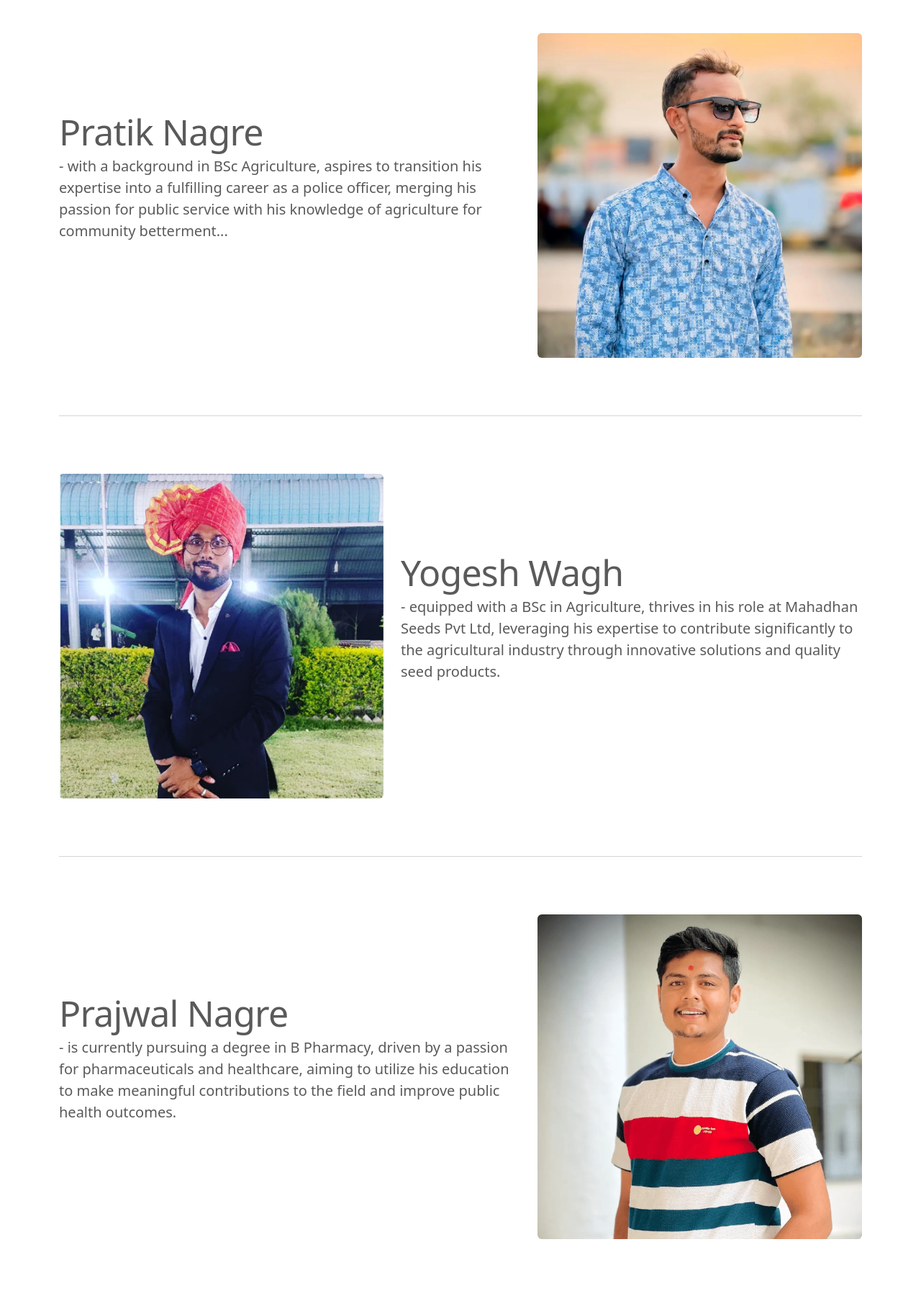
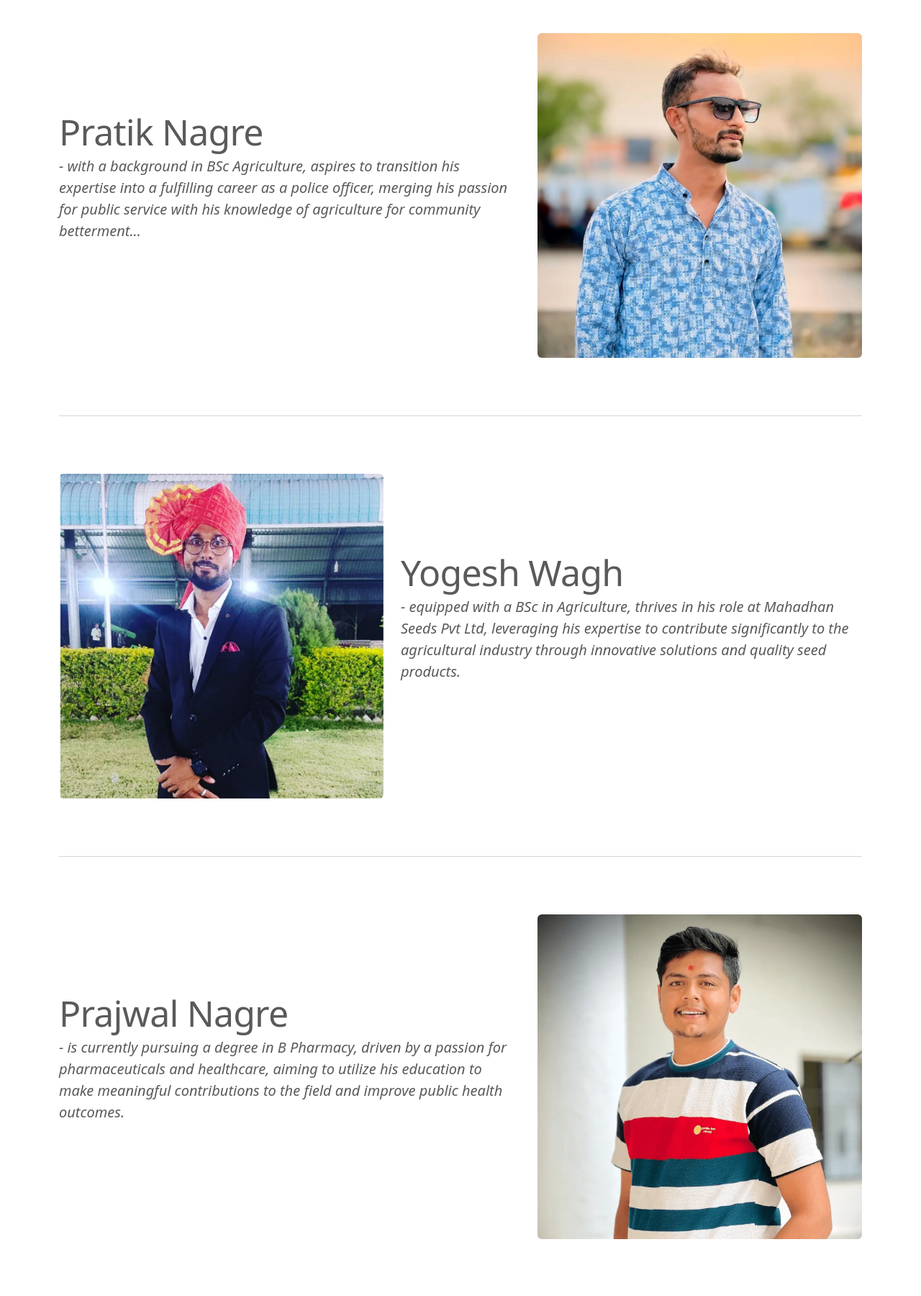
Before and after one commit to sujitsanap143/frds-web-tp, a Flask app: page / in a window 1280 px wide. Shown: the part 887-2687 px from the top of the page at 72% size. Run offline with Flask 3, Linux system fonts and the light colour scheme; some libraries are stand-ins or nearby versions.

Commit message:
adding em tag

```diff
--- a/templates/index.html
+++ b/templates/index.html
@@ -61,7 +61,7 @@
             <div class="carousel-inner">
                 <div class="carousel-item active">
 
-                  <img src='static/img1.jpeg' class="bd-placeholder-img" alt="...">
+                  <img src='static/img1.jpeg' class="bd-placeholder-img" alt="img1">
 
                     <div class="container">
                         <div class="carousel-caption text-start">
@@ -116,7 +116,7 @@
             <div class="row featurette">
                 <div class="col-md-7">
                     <h2 class="featurette-heading"><b>Pratik Nagre</b></h2>
-                    <p class="lead">- with a background in BSc Agriculture, aspires to transition his expertise into a fulfilling career as a police officer, merging his passion for public service with his knowledge of agriculture for community betterment...</p>
+                    <p class="lead"><em>- with a background in BSc Agriculture, aspires to transition his expertise into a fulfilling career as a police officer, merging his passion for public service with his knowledge of agriculture for community betterment...</em></p>
                 </div>
                 <div class="col-md-5">
 
@@ -133,7 +133,7 @@
             <div class="row featurette">
                 <div class="col-md-7 order-md-2">
                     <h2 class="featurette-heading"><b>Yogesh Wagh</b></h2>
-                    <p class="lead">- equipped with a BSc in Agriculture, thrives in his role at Mahadhan Seeds Pvt Ltd, leveraging his expertise to contribute significantly to the agricultural industry through innovative solutions and quality seed products.</p>
+                    <p class="lead"><em>- equipped with a BSc in Agriculture, thrives in his role at Mahadhan Seeds Pvt Ltd, leveraging his expertise to contribute significantly to the agricultural industry through innovative solutions and quality seed products.</em></p>
                 </div>
                 <div class="col-md-5 order-md-1">
                   <img src='static/yogesh.png' class="bd-placeholder-img bd-placeholder-img-lg featurette-image img-fluid mx-auto rounded mx-auto d-block" alt="...">
@@ -148,7 +148,7 @@
             <div class="row featurette">
                 <div class="col-md-7">
                     <h2 class="featurette-heading"><b>Prajwal Nagre</b></h2>
-                    <p class="lead">- is currently pursuing a degree in B Pharmacy, driven by a passion for pharmaceuticals and healthcare, aiming to utilize his education to make meaningful contributions to the field and improve public health outcomes.</p>
+                    <p class="lead"><em>- is currently pursuing a degree in B Pharmacy, driven by a passion for pharmaceuticals and healthcare, aiming to utilize his education to make meaningful contributions to the field and improve public health outcomes.</em></p>
                 </div>
                 <div class="col-md-5">
                   <img src='static/prajwal.png' class="bd-placeholder-img bd-placeholder-img-lg featurette-image img-fluid mx-auto rounded mx-auto d-block" alt="...">
@@ -161,7 +161,7 @@
       <div class="row featurette">
           <div class="col-md-7 order-md-2">
               <h2 class="featurette-heading"><b>Saurabh Sanap</b></h2>
-              <p class="lead">- a BSc Mathematics graduate, applies his quantitative skills effectively at Kotak Mahindra Bank, contributing to streamlined financial services and solutions for clients.</p>
+              <p class="lead"><em>- a BSc Mathematics graduate, applies his quantitative skills effectively at Kotak Mahindra Bank, contributing to streamlined financial services and solutions for clients.</em></p>
           </div>
           <div class="col-md-5 order-md-1">
             <img src='static/saurabh.png' class="bd-placeholder-img bd-placeholder-img-lg featurette-image img-fluid mx-auto rounded mx-auto d-block" alt="...">
```
